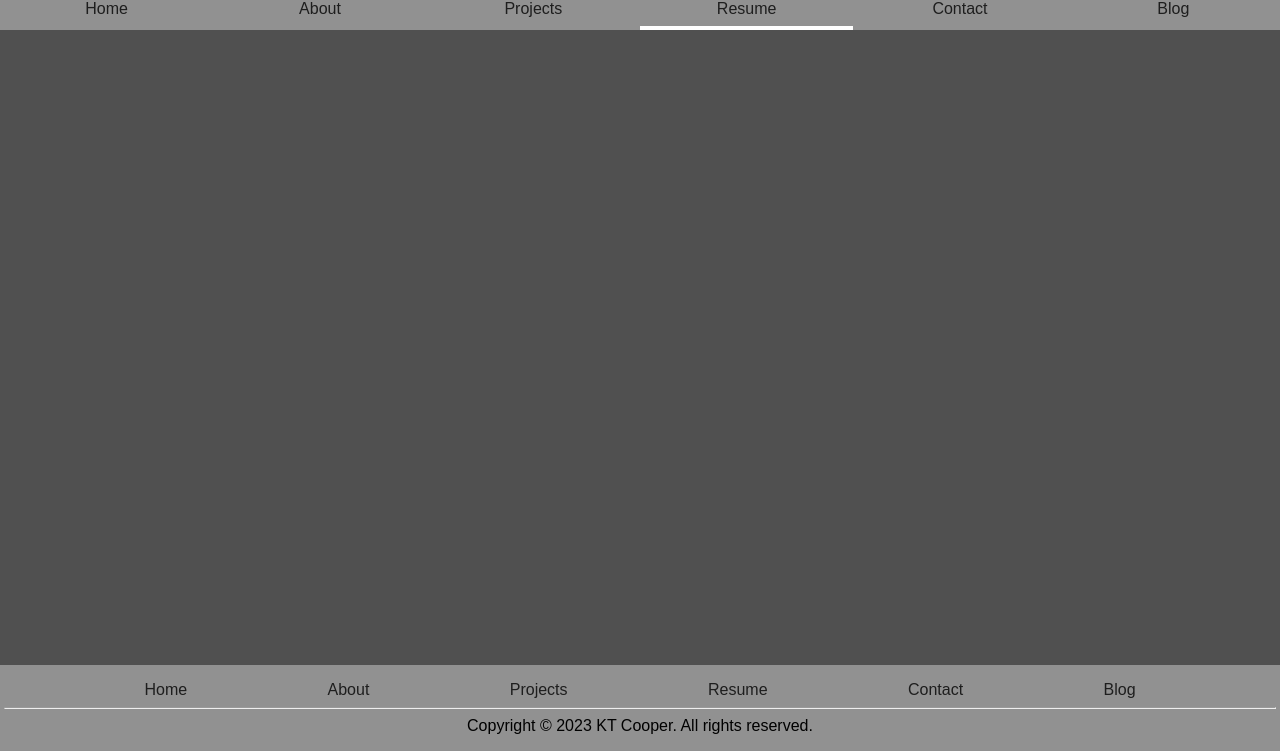
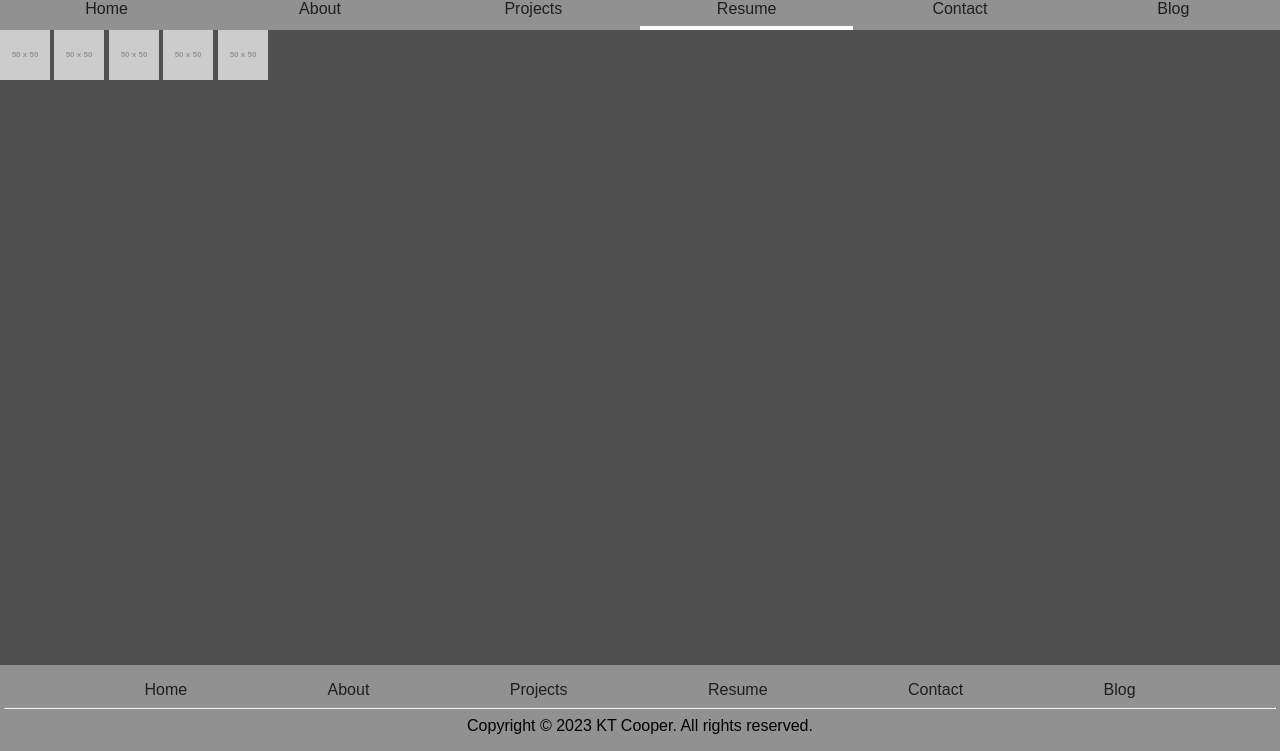
Before and after one commit to KT-Cooper/portfolio-website, a plain HTML site: page public/resume.html in a window 1280 px wide. Shown: the part 49-800 px from the top of the page. Drawn offline with Linux system fonts and the light colour scheme; placeholder pictures from the web are drawn by us.

Commit message:
add downloads content to resume.html, fix slideshow.js (add timer to primary function as opposed to controls functions), modify README.md, modify styles.css .primary > h3 style to cover whole page width

```diff
--- a/js/slideshow.js
+++ b/js/slideshow.js
@@ -5,14 +5,12 @@ showSlides(slideIndex);
 function plusSlides(n) {
   clearTimeout(this.timeoutID);
   showSlides(slideIndex += n-1);
-  this.timeoutID = setTimeout(showSlides, 7500);
 }
 
 // Thumbnail image controls
 function currentSlide(n) {
   clearTimeout(this.timeoutID);
   showSlides(slideIndex = n-1);
-  this.timeoutID = setTimeout(showSlides, 7500);
 }
 
 function showSlides(n) {
@@ -31,4 +29,5 @@ function showSlides(n) {
   }
   slides[slideIndex-1].style.display = "grid";
   dots[slideIndex-1].className += " active";
+  this.timeoutID = setTimeout(showSlides, 7500);
 }
--- a/public/resume.html
+++ b/public/resume.html
@@ -45,7 +45,25 @@
 
     <!-- MAIN CONTENT -->
     <main id="main-content">
-
+        <!-- DOWNLOADS -->
+        <div class="downloads-container">
+            <a class="file-download" href="#" download>
+                <img src="https://placehold.co/50" alt="pdf" title="pdf">
+            </a>
+            <a class="file-download" href="#" download>
+                <img src="https://placehold.co/50" alt="docx" title="docx">
+            </a>
+            <a class="file-download" href="#" download>
+                <img src="https://placehold.co/50" alt="txt" title="txt">
+            </a>
+            <a class="file-download" href="#" download>
+                <img src="https://placehold.co/50" alt="rtf" title="rtf">
+            </a>
+            <a class="file-download" href="#" download>
+                <img src="https://placehold.co/50" alt="odf" title="odf">
+            </a>
+        </div>
+        <!-- DOWNLOADS -->
     </main>
     <!-- MAIN CONTENT -->
 
--- a/styles/style.css
+++ b/styles/style.css
@@ -230,6 +230,7 @@ nav > .ul-h > li > a:focus {
 .primary > h3,
 .featured > h3 {
     grid-area: 1 / 1 / span 1 / span 2;
+    margin: 0 -0.5rem;
     padding: 1rem 2rem;
     background-color: rgb(125, 125, 125);
     color: white;
```
Also changed, not shown: 1 other file.
